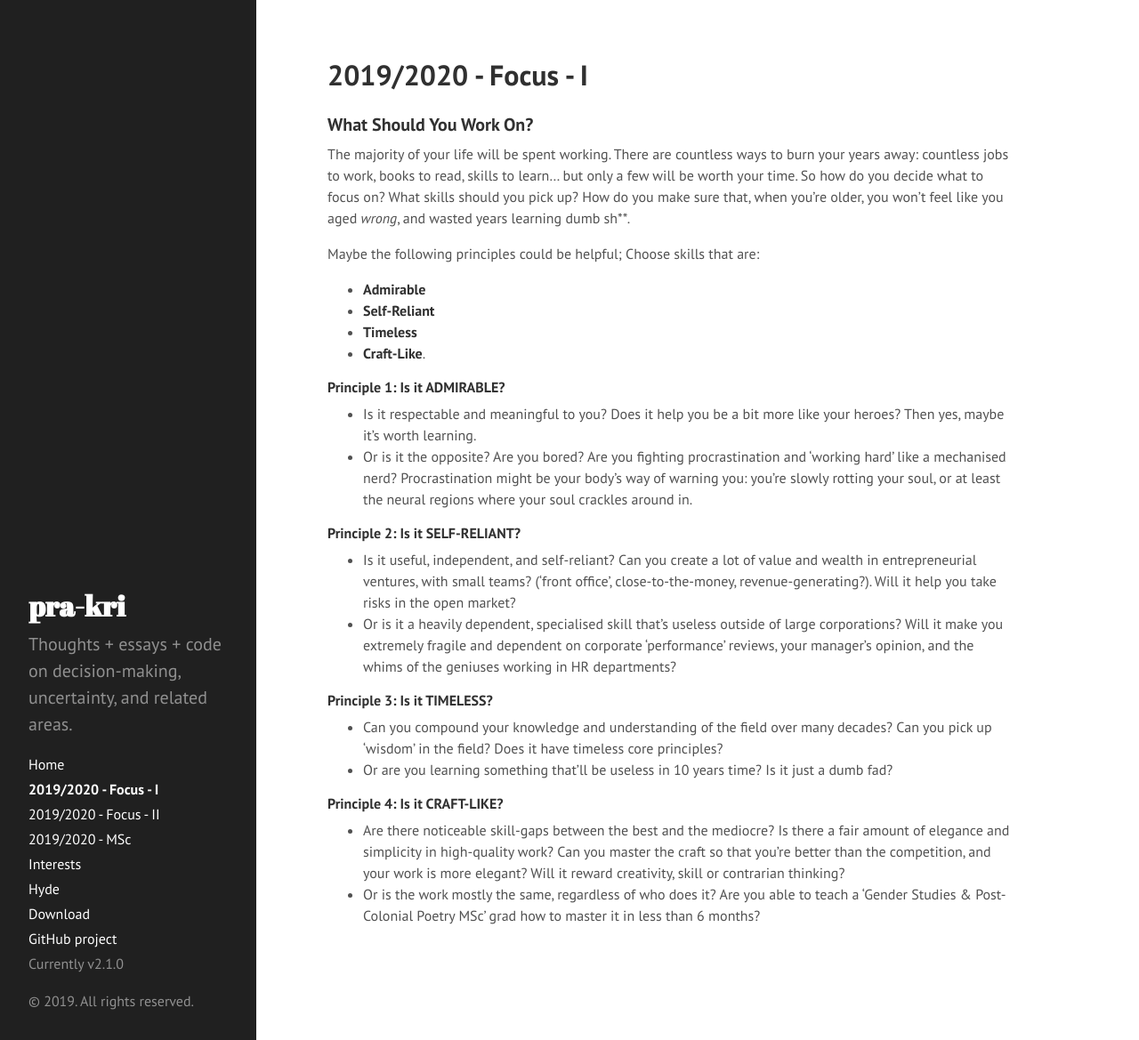
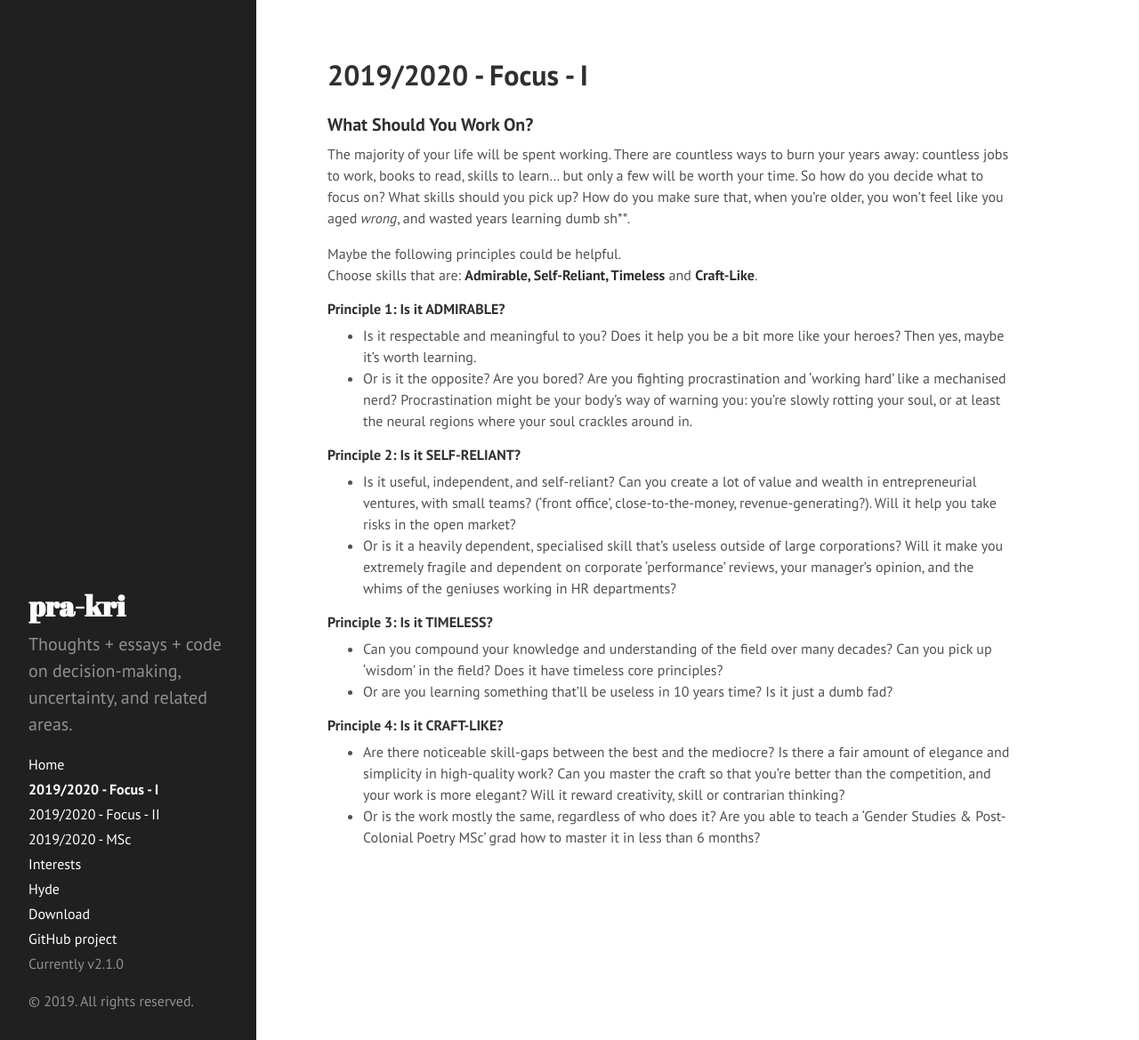
Before and after one commit to pra-kri/pra-kri.github.io, a Jekyll site: the page built from 2019to2020_focus.md, in a window 1280 px wide and 1169 px high. Shown: the whole window at 89% size. Built offline with Jekyll 4.4.1, drawn with Linux system fonts in a browser that asks for light colours; Markdown is read by kramdown in place of the engine named in the settings.

Commit message:
Update 2019to2020_focus.md

```diff
--- a/2019to2020_focus.md
+++ b/2019to2020_focus.md
@@ -7,11 +7,9 @@ title: 2019/2020 - Focus - I
 
 The majority of your life will be spent working. There are countless ways to burn your years away: countless jobs to work, books to read, skills to learn... but only a few will be worth your time. So how do you decide what to focus on? What skills should you pick up? How do you make sure that, when you're older, you won't feel like you aged *wrong*, and wasted years learning dumb sh**.
 
-Maybe the following principles could be helpful; Choose skills that are:
-* **Admirable**
-* **Self-Reliant**
-* **Timeless**
-* **Craft-Like**.
+Maybe the following principles could be helpful. <br>
+Choose skills that are: **Admirable, Self-Reliant, Timeless** and **Craft-Like**.
+
 
 ##### Principle 1: Is it ADMIRABLE?
 * Is it respectable and meaningful to you? Does it help you be a bit more like your heroes? Then yes, maybe it's worth learning.
```
